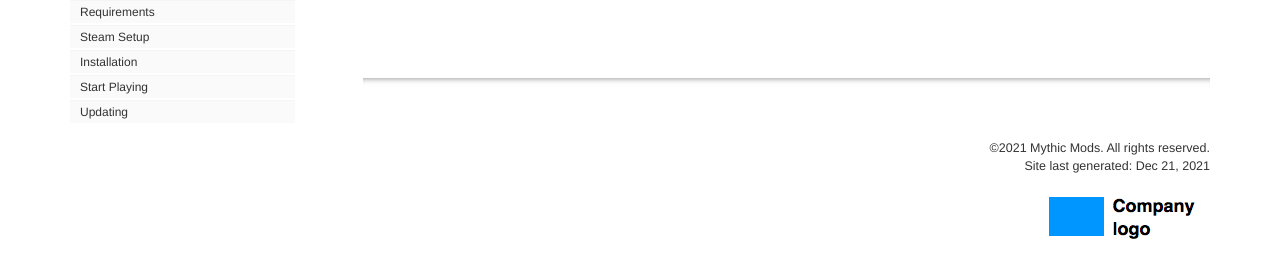
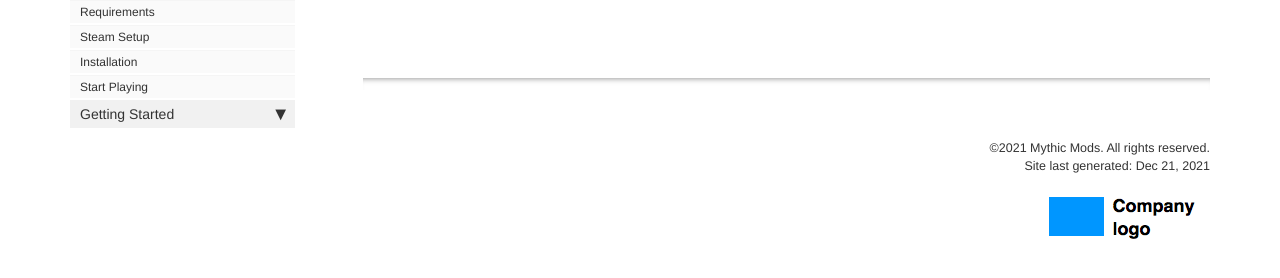
Before and after one commit to mythic-mods/mythic-mods.github.io, a Jekyll site: the page built from pages/mythic-skyrim/mythic-skyrim-introduction.md, in a window 1280 px wide. Shown: the part 184-462 px from the top of the page. Built offline with Jekyll 4.4.1, drawn with Linux system fonts in a browser that asks for light colours; comment, search, counter and statistics services are not loaded.

Commit message:
Update mythic-skyrim-sidebar.yml

```diff
--- a/_data/sidebars/mythic-skyrim-sidebar.yml
+++ b/_data/sidebars/mythic-skyrim-sidebar.yml
@@ -22,6 +22,9 @@ entries:
     - title: Start Playing
       url: /mythic-skyrim-start-playing.html
       output: web
+  - title: Getting Started
+    output: web
+    folderitems:
     - title: Updating
       url: /mythic-skyrim-updating.html
       output: web
```
